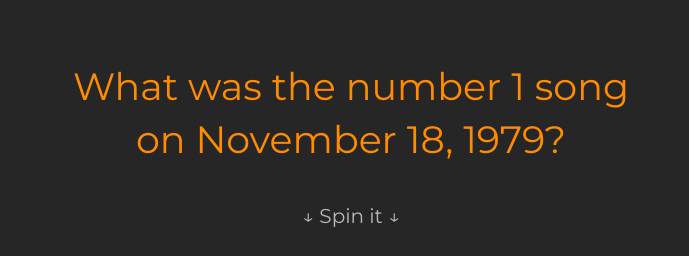
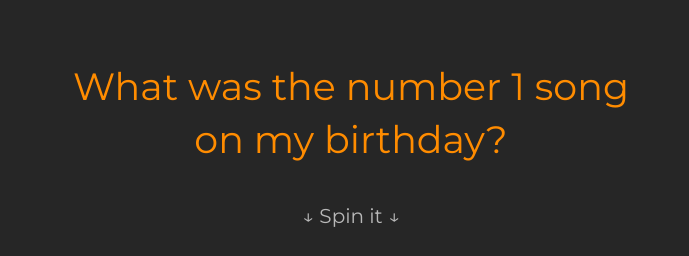
Before and after one commit to hlee121/CTK303_A01, a plain HTML site: page index.html in a window 1280 px wide. Shown: the top 256 px of the page, without its empty margins (289-978 px from the left). Drawn offline with Linux system fonts and the light colour scheme; a web font is replaced by a local one.

Commit message:
Update index.html

```diff
--- a/index.html
+++ b/index.html
@@ -31,7 +31,7 @@
         <!-- container start -->
 
         <div class="text">
-            <h1 class="title"> What was the number 1 song <br>on November 18, 1979? </h1>
+            <h1 class="title"> What was the number 1 song <br>on my birthday? </h1>
                         <h2 class="spin_text">&#8595; Spin it &#8595;</h2>
                     <div class="record">
      <img class="spin_img" src="img/record.svg" width="60%"></div>
```
